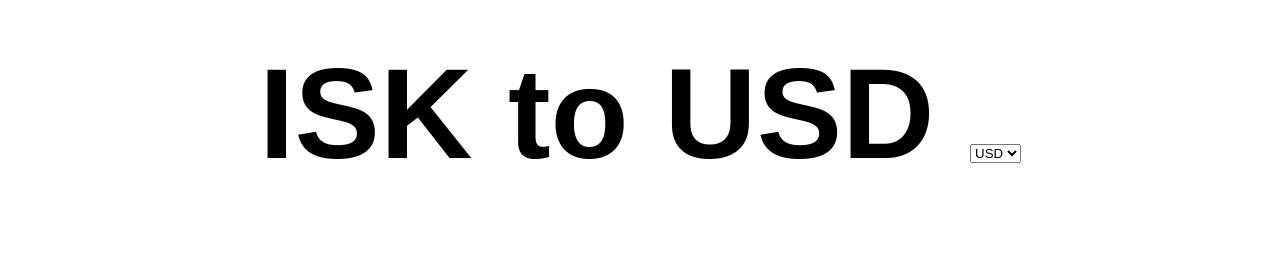
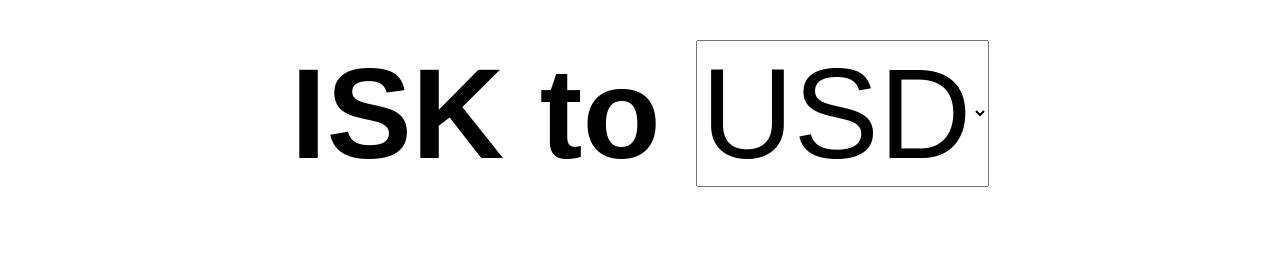
Before and after one commit to petenelson/isk-to-country, a plain HTML site: page index.html in a window 1280 px wide. Shown: the top 269 px of the page. Drawn offline with Linux system fonts and the light colour scheme.

Commit message:
populate dropdown dynamically

```diff
--- a/index.html
+++ b/index.html
@@ -35,17 +35,18 @@
 			font-size: 2em;
 		}
 
+		#country-dropdown {
+			font-size: 1em;
+		}
+
 		h1, .input-number {
 			font-size: 4em;
 		}
 	</style>
 
 	<h1>
-		ISK to <span id="h1-country"></span>
+		ISK to
 		<select id="country-dropdown">
-			<option>USD</option>
-			<option>CAN</option>
-			<option>EUR</option>
 		</select>
 	<h1>
 
@@ -116,7 +117,6 @@
 			populateQuickReference();
 
 			document.getElementById('qr-country').innerText = country.code;
-			document.getElementById('h1-country').innerText = country.code;
 		};
 
 		const inputChanged = () => {
@@ -147,6 +147,14 @@
 			const dropdown = document.getElementById('country-dropdown');
 			const isk = document.getElementById('isk');
 
+			countries.forEach( c => {
+				const opt = document.createElement('option');
+				opt.value = c.code;
+				opt.innerText = c.code;
+
+				dropdown.appendChild(opt);
+			});
+
 			isk.focus();
 			isk.select();
 
```
